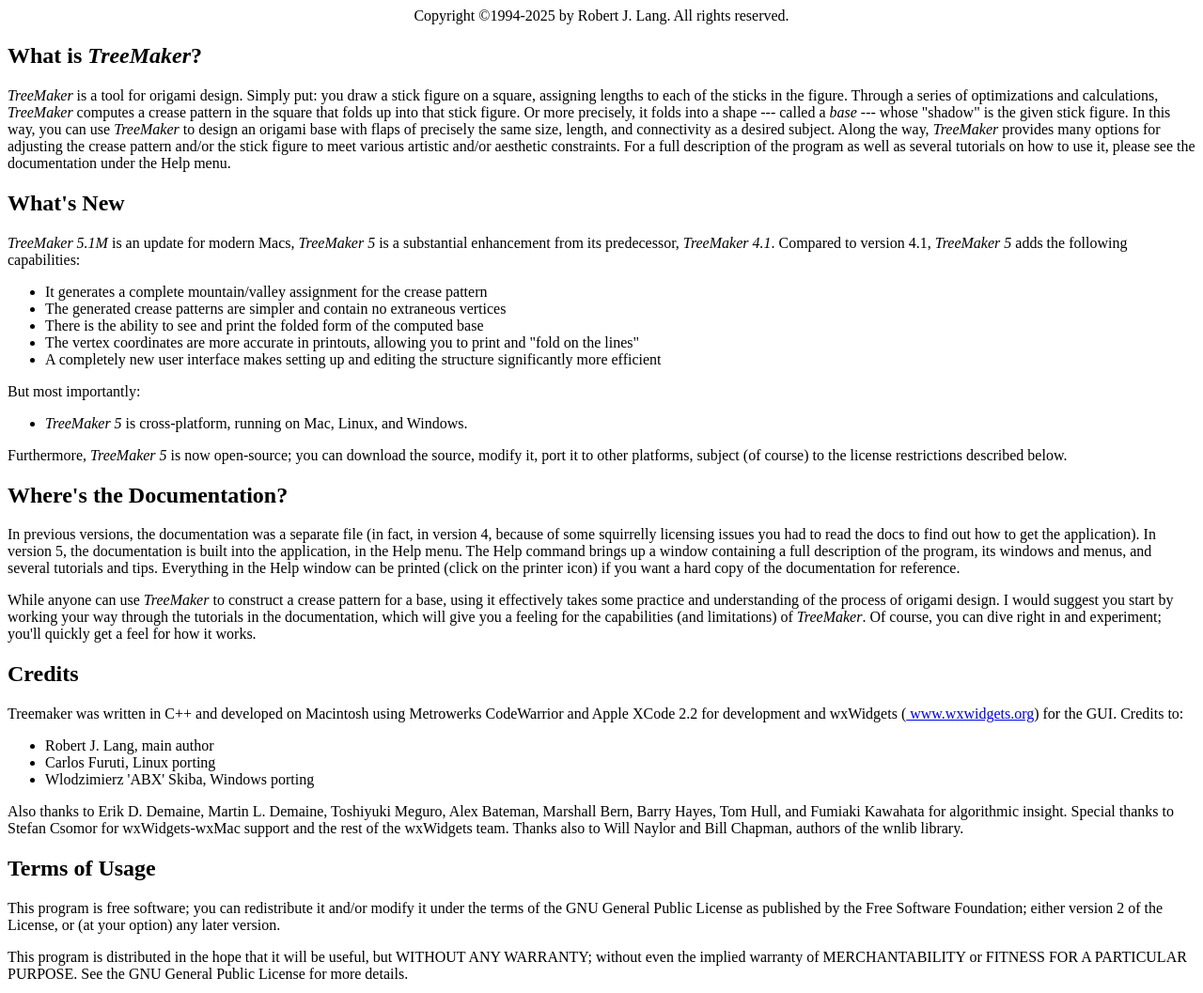
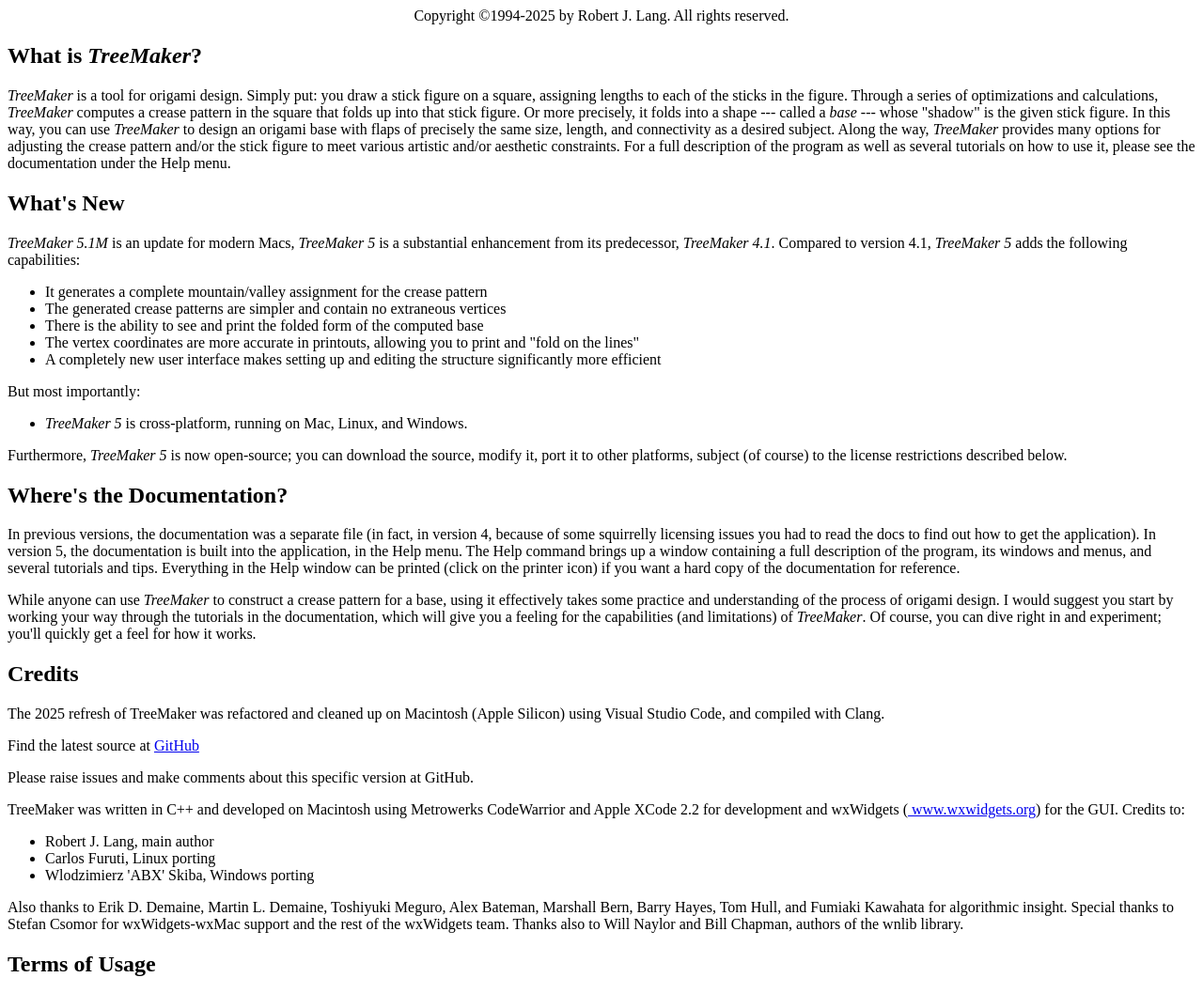
Before and after one commit to vishvish/treemaker, a plain HTML site: page Source/about/about.htm in a window 1280 px wide. Shown: the top 1057 px of the page at 94% size. Drawn offline with Linux system fonts and the light colour scheme.

Commit message:
about: add extra text for update

```diff
--- a/Source/about/about.htm
+++ b/Source/about/about.htm
@@ -79,7 +79,12 @@ dive right in and experiment; you'll quickly get a feel for how it works.
 
 <h2>Credits</em></h2>
 <p>
-Treemaker was written in C++ and developed on Macintosh using Metrowerks
+  The 2025 refresh of TreeMaker was refactored and cleaned up on Macintosh (Apple Silicon) using Visual Studio Code, and compiled with Clang.
+</p>
+<p>Find the latest source at <a href="https://github.com/vishvish/treemaker">GitHub</a></p>
+<p>Please raise issues and make comments about this specific version at GitHub.</p>
+<p>
+TreeMaker was written in C++ and developed on Macintosh using Metrowerks
 CodeWarrior and Apple XCode 2.2 for development and wxWidgets
 (<a href="http://www.wxwidgets.org">
 www.wxwidgets.org</a>) for the GUI. Credits to:
```
